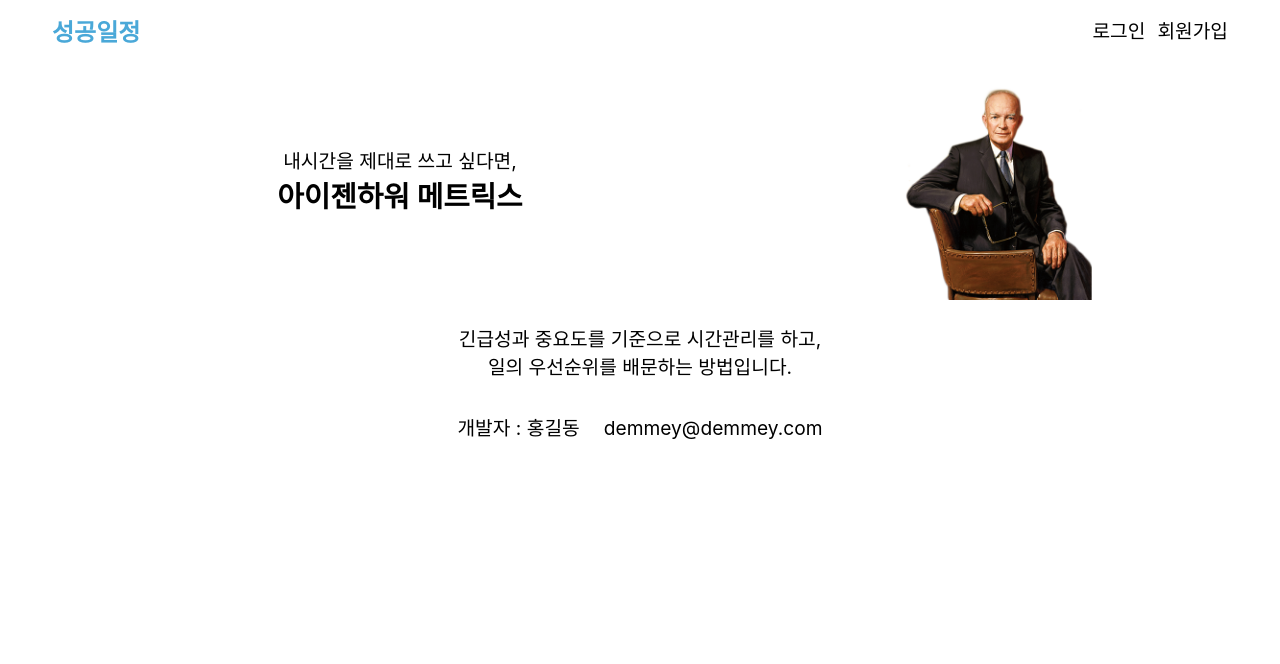
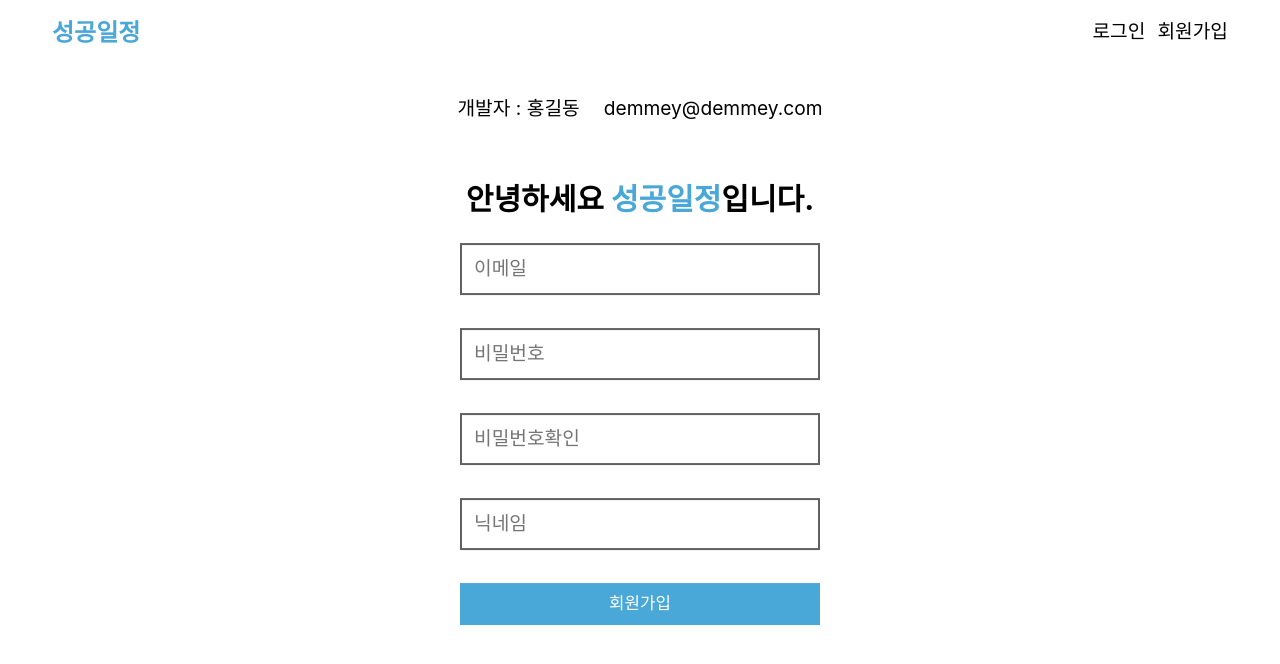
Before and after one commit to LeeDongTak/MyMatrix, a React (Create React App) app in the folder front/: page /signup in a window 1280 px wide. Shown: the top 664 px of the page. Built offline with nearby package versions, Linux system fonts and the light colour scheme.

Commit message:
라우팅 프롭스 문제 해결

```diff
--- a/front/src/App.js
+++ b/front/src/App.js
@@ -3,19 +3,25 @@ import './css/jumbotron.css';
 import './css/matrix.css';
 import './css/footer.css';
 import SignIn from './signin';
-import { Link,Routes,Route,Switch } from 'react-router-dom';
+import SignUp from './signup';
+import ErrorPage from './errorpage';
+import { Routes,Route, useNavigate } from 'react-router-dom';
 
 
 
 
 function App() {
+    const navigate = useNavigate();
+
   return (
     <div className="App">
-        <Header />
+        <Header  navigate={navigate} />
 
         <Routes>
             <Route path="/" element={<Matrix />} />
-            <Route path="/signin" element={<SignIn/>} />
+            <Route path="/signin" element={<SignIn />} />
+            <Route path="/signup" element={<SignUp />} />
+            <Route path="*" element={<ErrorPage />} />
         </Routes>
 
         <Footer />
@@ -24,21 +30,19 @@ function App() {
 }
 
 // Header
-function Header(){
+function Header(props){
   return (
     <div>
         <div className="inner">
             <div className="header_container">
-                <div className="title">
+                <div className="title" onClick={()=>{ props.navigate('/') }}>
                     <a href="#">성공일정</a>
                 </div>
                 {/* <!-- title --> */}
                 <div class="sign_container">
                     <div className="unsigned">
-                        <Link to={'/signin'}>
-                            <div className="sign_in"><a href="#">로그인</a></div>
-                        </Link>
-                        <div className="sign_up"><a href="#">회원가입</a></div>
+                        <div className="sign_in" onClick={()=>{ props.navigate('/signin') }}><a href="#">로그인</a></div>
+                        <div className="sign_up" onClick={()=>{ props.navigate('/signup') }}><a href="#">회원가입</a></div>
                     </div>
                     {/* <!-- unsigned --> */}
                     <div className="signed hidden">
@@ -60,7 +64,16 @@ function Header(){
                 {/* <!-- sign_container --> */}
             </div>
             {/* <!-- header_container --> */}
+        </div>
+    </div>
+  );
+}
 
+// matrix
+function Matrix(){
+  return(
+    <div>
+        <div className="inner">
             <div className="jumbotron_container">
                 <div className="jumbotron_item_main">
                     <div className="jumbotron_item_main_message">
@@ -76,16 +89,6 @@ function Header(){
                 </div>
                 {/* <!-- jumbotron_item_sub --> */}
             </div>
-        </div>
-    </div>
-  );
-}
-
-// matrix
-function Matrix(){
-  return(
-    <div>
-        <div className="inner">
             {/* <!-- jumbotron_container --> */}
 
             <div class="matrix_container">
--- /dev/null
+++ b/front/src/errorpage.js
@@ -0,0 +1,16 @@
+import styled from 'styled-components';
+
+let errMessage = styled.div`
+    text-align: center;
+`;
+
+function ErrorPage (){
+    return (
+        <errMessage>
+            <errMessage>404 page</errMessage>
+            <h3>없는 페이지 입니다. </h3>
+        </errMessage>
+    );
+}
+
+export default ErrorPage;
--- a/front/src/signin.js
+++ b/front/src/signin.js
@@ -1,11 +1,13 @@
-import './css/signin.css'
+import './css/signin.css';
+import './css/header.css';
+import './css/footer.css';
 
 function SignIn(){
     return (
         <div>
             <div className="inner">
                 <div className="signin_container">
-
+                    <h1>안녕하세요 <span class="blue"> 성공일정</span>입니다. </h1>
                     <div className="signin_form">
                         <input type="text" placeholder="이메일" id="email" />
                         <input type="password" placeholder="비밀번호" id="password" />
--- /dev/null
+++ b/front/src/signup.js
@@ -0,0 +1,37 @@
+import './css/signup.css';
+import './css/header.css';
+import './css/footer.css';
+
+
+function SignUp(){
+    return (
+        <div>
+            <div class="inner">
+                <div class="signup_container">
+                    <h1>안녕하세요 <span class="blue"> 성공일정</span>입니다. </h1>
+                    <div class="signup_form">
+                        <input type="text" placeholder="이메일" id="email" />
+                        <div class="email_message message">
+                            이메일 형식으로 입력해 주세요
+                        </div>
+                        <input type="password" placeholder="비밀번호" id="password" />
+                        <div class="password_message message">
+                            영문, 숫자, 특수문자(!@$%^*)조함 8자 이상으로 입력
+                        </div>
+                        <input type="password" placeholder="비밀번호확인" id="password_confirm" />
+                        <div class="password_confirm_message message">
+                            바말번호가 맞지 않습니다.
+                        </div>
+                        <input type="text" placeholder="닉네임" id="nickname" />
+                        <div class="nickname_message message">
+                            한글 or 영어 2 ~ 10자로 설정해주세요.
+                        </div>
+                        <input type="button" value="회원가입" placeholder="회원가입" id="signup" />
+                    </div>
+                </div>
+            </div>
+        </div>
+    );
+}
+
+export default SignUp;
```
